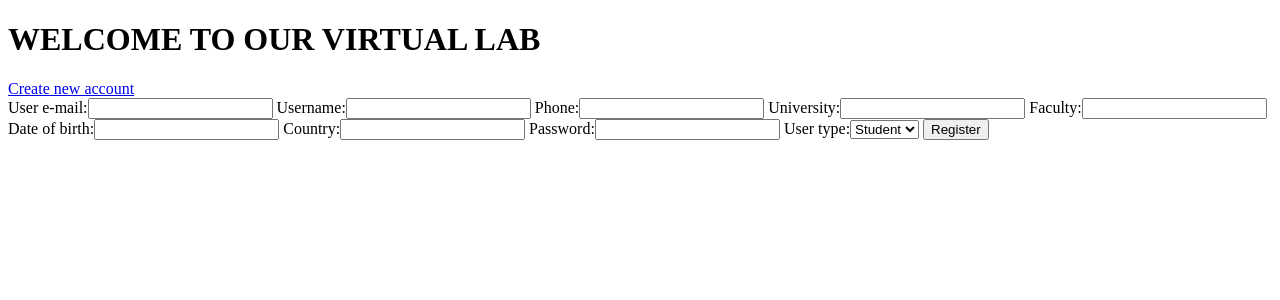
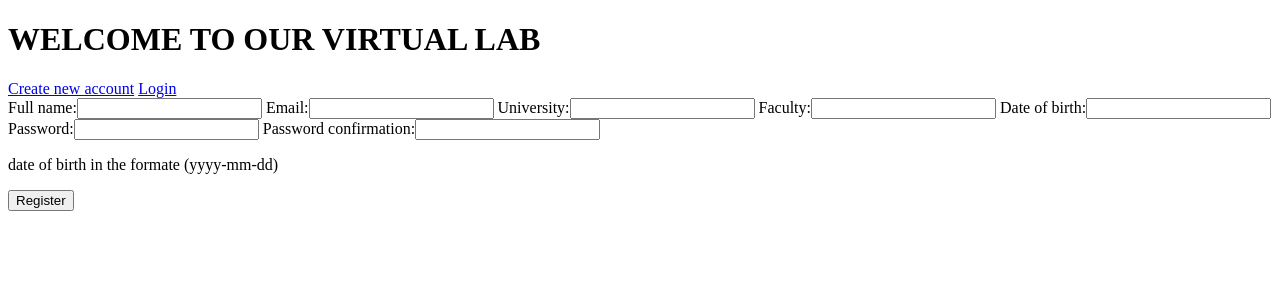
Before and after one commit to MarwaAbdelbasit/virtual-lab, a Django app: page /app/register/ in a window 1280 px wide. Shown: the top 300 px of the page. Run offline with Django 3.2, Linux system fonts and the light colour scheme.

Commit message:
login ang registeration

```diff
--- a/app/forms.py
+++ b/app/forms.py
@@ -1,11 +1,87 @@
+# accounts.forms.py
 from django import forms
-from . import models
-from virtualLab import settings
+from django.contrib.auth import get_user_model
+from django.contrib.auth.forms import ReadOnlyPasswordHashField
 
-class AccountsForm(forms.ModelForm):
-    password = forms.CharField(widget=forms.PasswordInput)
-    date_of_birth = forms.DateField(input_formats=settings.DATE_INPUT_FORMATS)
+User = get_user_model()
+
+class UserAdminCreationForm(forms.ModelForm):
+    """
+    A form for creating new users. Includes all the required
+    fields, plus a repeated password.
+    """
+    password1 = forms.CharField(label='Password', widget=forms.PasswordInput)
+    password2 = forms.CharField(label='Password confirmation', widget=forms.PasswordInput)
 
     class Meta:
-        model = models.Accounts
-        fields = ('email', 'username', 'phone', 'university', 'faculty', 'date_of_birth', 'country', 'password', 'user_type')
+        model = User
+        fields = ('full_name', 'email', 'university', 'faculty', 'date_of_birth', ) # if you have more fields that email and password
+
+    def clean_password2(self):
+        # Check that the two password entries match
+        password1 = self.cleaned_data.get("password1")
+        password2 = self.cleaned_data.get("password2")
+        if password1 and password2 and password1 != password2:
+            raise forms.ValidationError("Passwords don't match")
+        return password2
+
+    def save(self, commit=True):
+        # Save the provided password in hashed format
+        user = super(UserAdminCreationForm, self).save(commit=False)
+        user.set_password(self.cleaned_data["password1"])
+        if commit:
+            user.save()
+        return user
+
+
+class UserAdminChangeForm(forms.ModelForm):
+    """A form for updating users. Includes all the fields on
+    the user, but replaces the password field with admin's
+    password hash display field.
+    """
+    password = ReadOnlyPasswordHashField()
+
+    class Meta:
+        model = User
+        fields = ('full_name', 'email', 'password', 'university', 'faculty', 'date_of_birth', 'active', 'admin')
+
+    def clean_password(self):
+        # Regardless of what the user provides, return the initial value.
+        # This is done here, rather than on the field, because the
+        # field does not have access to the initial value
+        return self.initial["password"]
+
+
+class RegisterForm(forms.ModelForm):
+    """
+    A form for creating new users. Includes all the required
+    fields, plus a repeated password.
+    """
+    password1 = forms.CharField(label='Password', widget=forms.PasswordInput)
+    password2 = forms.CharField(label='Password confirmation', widget=forms.PasswordInput)
+
+    class Meta:
+        model = User
+        fields = ('full_name', 'email', 'university', 'faculty', 'date_of_birth',) # if you have more fields that email and password
+
+    def clean_password2(self):
+        # Check that the two password entries match
+        password1 = self.cleaned_data.get("password1")
+        password2 = self.cleaned_data.get("password2")
+        if password1 and password2 and password1 != password2:
+            raise forms.ValidationError("Passwords don't match")
+        return password2
+
+    def save(self, commit=True):
+        # Save the provided password in hashed format
+        user = super(RegisterForm, self).save(commit=False)
+        user.set_password(self.cleaned_data["password1"])
+        # user.active = False #send confirmation email
+        if commit:
+            user.save()
+        return user
+
+
+class LoginForm(forms.Form):
+    email = forms.EmailField(label='Email')
+    password = forms.CharField(widget=forms.PasswordInput)
--- a/app/models.py
+++ b/app/models.py
@@ -1,31 +1,142 @@
 from django.db import models
-from django.contrib.auth.models import AbstractBaseUser, BaseUserManager
+from django.contrib.auth.models import (
+    AbstractBaseUser, BaseUserManager
+    )
 
 # Create your models here.
 
-class Accounts(models.Model):
-    email = models.EmailField(verbose_name="user e-mail", max_length=255, unique=True)
-    username = models.CharField(max_length=30, unique=True)
-    phone = models.DecimalField(max_digits=11, decimal_places=0)
+class UserManager(BaseUserManager):
+    def create_user(self, full_name, email, university, faculty, date_of_birth=None, password=None, is_active=True, is_staff=False, is_admin=False):
+        # takes whats in the REQUIRED_FIELDS arguments
+        if not email:
+            raise ValueError("user must have an email")
+        if not password:
+            raise ValueError("user must have a password")
+        if not full_name:
+            raise ValueError("user must have a full name")
+        if not university:
+            raise ValueError("user must have a university")
+        if not faculty:
+            raise ValueError("user must have a faculty")
+
+        user_obj = self.model(
+            email = self.normalize_email(email),
+            full_name = full_name,
+            university = university,
+            faculty = faculty,
+        )
+        user_obj.set_password(password) # change user password
+        user_obj.active = is_active
+        user_obj.staff = is_staff
+        user_obj.admin = is_admin
+        user_obj.save(using=self._db)
+        return user_obj
+
+    def create_staffuser(self, full_name, email, university, faculty, date_of_birth=None, password=None):
+        user = self.create_user(
+            email,
+            full_name,
+            university,
+            faculty,
+            date_of_birth = date_of_birth,
+            password=password,
+            is_staff=True
+        )
+        return user
+
+    def create_superuser(self, full_name, email, university, faculty, date_of_birth=None, password=None):
+        user = self.create_user(
+            email,
+            full_name,
+            university,
+            faculty,
+            date_of_birth = date_of_birth,
+            password=password,
+            is_staff=True,
+            is_admin=True
+        )
+        return user
+
+class User(AbstractBaseUser):
+    email = models.EmailField(max_length=255, unique=True)
+    full_name = models.CharField(max_length=255, blank=True, null=True)
     university = models.CharField(max_length=30)
     faculty = models.CharField(max_length=100)
+    country = models.CharField(max_length=30)
     date_of_birth = models.DateField(verbose_name="date of birth", auto_now=False, auto_now_add=False)
-    country = models.CharField(max_length=30)
-    password = models.CharField(max_length=100, null=False)
 
-    STUDENT = 'student'
-    INSTITUTE = 'institute'
-    types = [
-        (STUDENT, 'Student'),
-        (INSTITUTE, 'Institute'),
-    ]
-    user_type = models.CharField(max_length=10, choices=types, default=STUDENT)
+    timestamp = models.DateTimeField(auto_now_add=True)
+    active = models.BooleanField(default=True) # can login
+    staff = models.BooleanField(default=False) # staff user non superuser
+    admin = models.BooleanField(default=False) # superuser
 
-    def is_upperclass(self):
-        return self.type in {self.STUDENT, self.INSTITUTE}
+    USERNAME_FIELD = 'email' # username
+    REQUIRED_FIELDS = ['full_name', 'university', 'faculty'] # python manage.py createsuperuser
+
+    objects = UserManager()
 
     def __str__(self):
-        return self.username
+        return self.email
+
+    def get_full_name(self):
+        return self.full_name
+
+    def get_university(self):
+        return self.university
+
+    def get_faculty(self):
+        return self.faculty
+
+    def get_date_of_birth(self):
+        if self.date_of_birth:
+            return self.date_of_birth
+        return self.email
+
+    def short_name(self):
+        return self.email
+
+    def has_perm(self, perm, obj=None):
+        return True
+
+    def has_module_perms(self, app_label):
+        return True
+
+    @property
+    def is_staff(self):
+        return self.staff
+
+    @property
+    def is_admin(self):
+        return self.admin
+
+    @property
+    def is_active(self):
+        return self.active
+
+
+# class Accounts(models.Model):
+#     email = models.EmailField(verbose_name="user e-mail", max_length=255, unique=True)
+#     username = models.CharField(max_length=30, unique=True)
+#     phone = models.DecimalField(max_digits=11, decimal_places=0)
+#     university = models.CharField(max_length=30)
+#     faculty = models.CharField(max_length=100)
+#     date_of_birth = models.DateField(verbose_name="date of birth", auto_now=False, auto_now_add=False)
+#     country = models.CharField(max_length=30)
+#     password = models.CharField(max_length=100, null=False)
+#
+#     STUDENT = 'student'
+#     INSTITUTE = 'institute'
+#     types = [
+#         (STUDENT, 'Student'),
+#         (INSTITUTE, 'Institute'),
+#     ]
+#     user_type = models.CharField(max_length=10, choices=types, default=STUDENT)
+#
+#     def is_upperclass(self):
+#         return self.type in {self.STUDENT, self.INSTITUTE}
+#
+#     def __str__(self):
+#         return self.username
 
 
 # devices model
--- a/app/templates/app/register.html
+++ b/app/templates/app/register.html
@@ -4,6 +4,7 @@
   <form class="register" action="{% url 'app:register' %}" method="post">
     {% csrf_token %}
     {{ form }}
+    <p>date of birth in the formate (yyyy-mm-dd)</p>
     <input type="submit" value="Register">
   </form>
 {% endblock %}
--- a/app/urls.py
+++ b/app/urls.py
@@ -1,9 +1,11 @@
 from django.urls import path
 from . import views
+from app.views import Register_view, Login_view
 
 app_name = 'app'
 
 urlpatterns = [
     path('devices/', views.devices, name='devices'),
-    path('register/', views.register, name='register'),
+    path('register/', Register_view.as_view(), name='register'),
+    path('login/', Login_view.as_view(), name='login'),
 ]
--- a/app/views.py
+++ b/app/views.py
@@ -1,6 +1,9 @@
-from django.shortcuts import render, redirect
-from .models import Devices, Experiments, Accounts
-from . import forms
+from django.contrib.auth import authenticate, login, get_user_model
+from django.views.generic import CreateView, FormView
+from django.http import HttpResponse
+from django.shortcuts import render,redirect
+from django.utils.http import is_safe_url
+from .forms import RegisterForm, LoginForm
 
 # Create your views here.
 def devices(request):
@@ -9,13 +12,43 @@ def devices(request):
     return render(request, 'app/devices.html', {'devices':devices,
     'experiments': experiments})
 
-def register(request):
-    if request.method == 'POST':
-        form = forms.AccountsForm(request.POST)
-        if form.is_valid():
-            # save account to database
-            form.save()
-            return redirect('home')
-    else:
-        form = forms.AccountsForm()
-    return render(request, 'app/register.html', {'form': form})
+class Register_view(CreateView):
+    form_class = RegisterForm
+    template_name = 'app/register.html'
+    success_url = '/'
+
+class Login_view(FormView):
+    form_class = LoginForm
+    success_url = '/'
+    template_name = 'app/login.html'
+
+    def form_valid(self, form):
+        request = self.request
+        next_ = request.GET.get('next')
+        next_post = request.POST.get('next')
+        redirect_path = next_ or next_post or None
+        email = form.cleaned_data.get("email")
+        password = form.cleaned_data.get("password")
+        user = authenticate(request, username=email, password=password)
+        if user is not None:
+            login(request, user)
+            try:
+                del request.session['guest_email_id']
+            except:
+                pass
+            if is_safe_url(redirect_path, request.get_host()):
+                return redirect(redirect_path)
+            else:
+                return redirect("/")
+        return super(Login_view, self).form_invalid(form)
+
+# def register(request):
+#     if request.method == 'POST':
+#         form = forms.AccountsForm(request.POST)
+#         if form.is_valid():
+#             # save account to database
+#             form.save()
+#             return redirect('home')
+#     else:
+#         form = forms.AccountsForm()
+#     return render(request, 'app/register.html', {'form': form})
--- a/templates/base_layout.html
+++ b/templates/base_layout.html
@@ -7,6 +7,7 @@
   <body>
     <h1>WELCOME TO OUR VIRTUAL LAB</h1>
     <a href="{% url 'app:register' %}">Create new account</a>
+    <a href="{% url 'app:login' %}">Login</a>
     <div class="wrapper">
       {% block content %}
       {% endblock %}
--- a/virtualLab/settings.py
+++ b/virtualLab/settings.py
@@ -40,6 +40,8 @@ INSTALLED_APPS = [
     'app',
 ]
 
+AUTH_USER_MODEL = 'app.User'
+
 MIDDLEWARE = [
     'django.middleware.security.SecurityMiddleware',
     'django.contrib.sessions.middleware.SessionMiddleware',
@@ -68,7 +70,7 @@ TEMPLATES = [
     },
 ]
 
-# AUTH_USER_MODEL = 'app.Accounts'
+
 
 DATE_INPUT_FORMATS = ['%d/%m/%Y']
 
```
Also changed, not shown: app/admin.py (+56 -5 lines), app/templates/app/devices.html (+4 -9 lines), app/templates/app/login.html (added, +10 -0 lines), app/migrations/0001_initial.py, app/migrations/0002_accounts.py (deleted), app/migrations/0002_auto_20200921_0133.py (added), app/migrations/0003_accounts_password.py (deleted), db.sqlite3.
